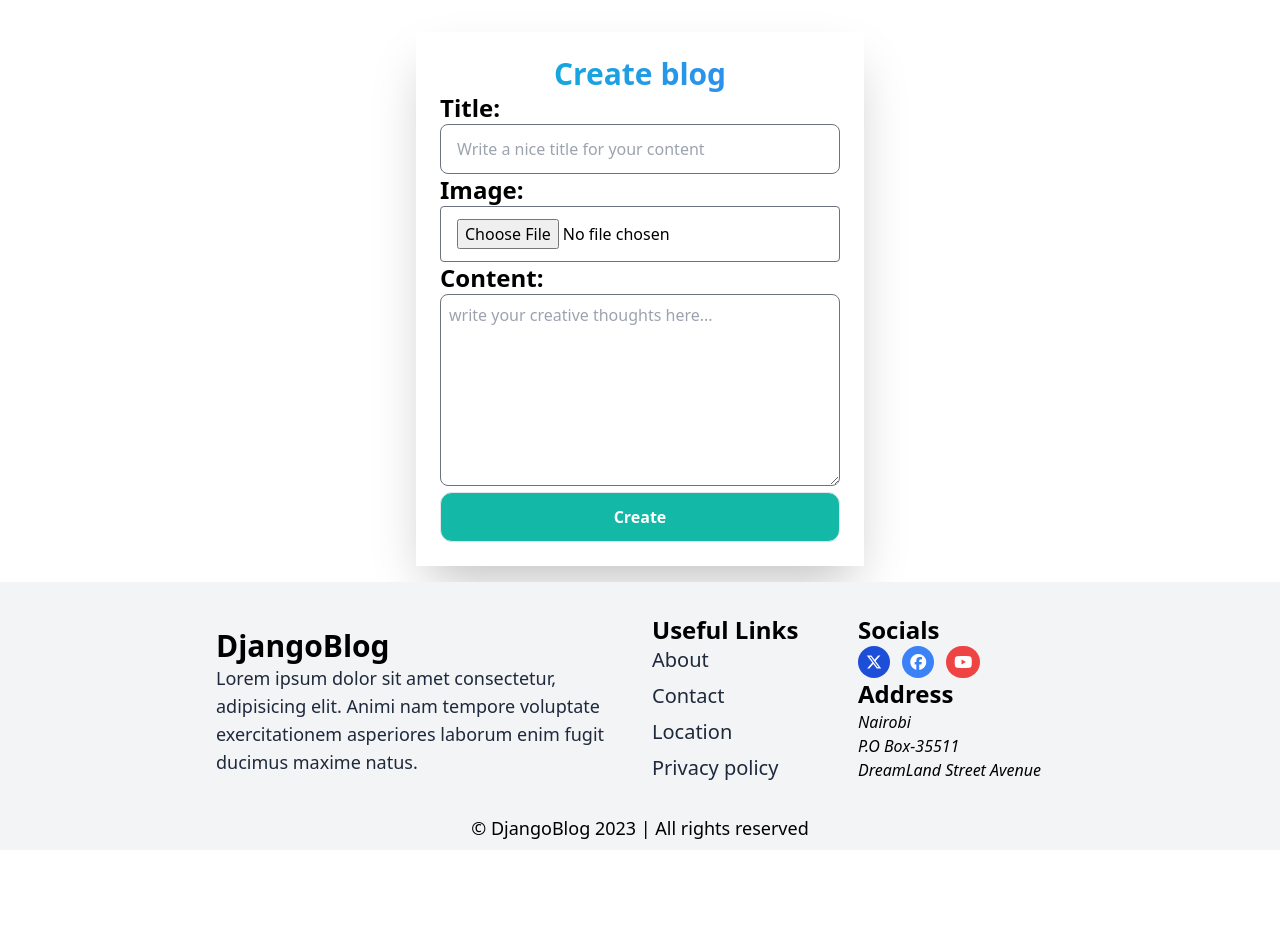
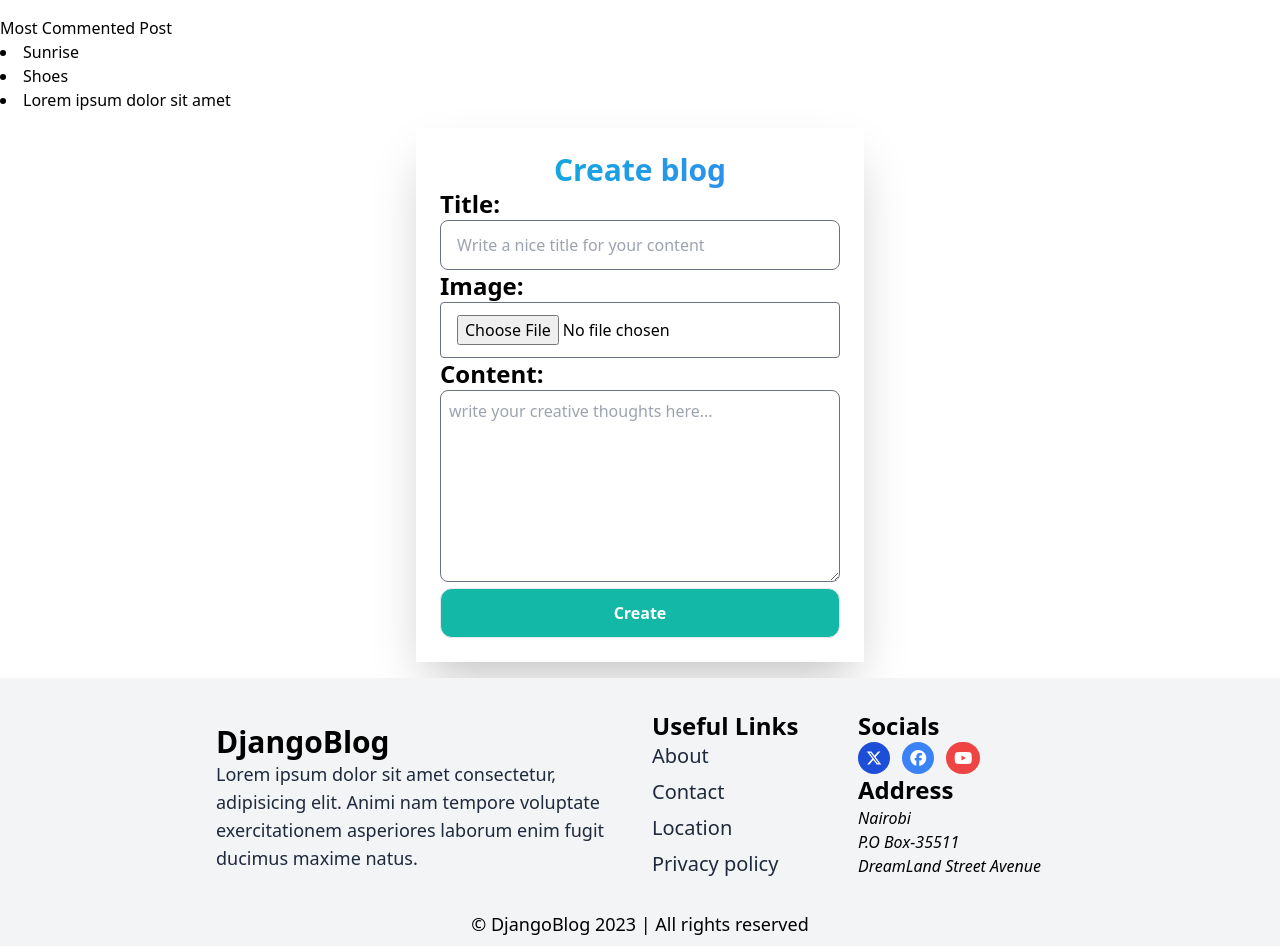
Before and after one commit to zablon-oigo/blog, a Django app: page /create/ in a window 1280 px wide. Shown: the part 85-1031 px from the top of the page. Before the commit the page ends 924 px from the top, so only its background shows below. Run offline with Django 4.2, Linux system fonts and the light colour scheme; a user stored in the database is signed in; data comes from the database, SQL or seed files in the repository; both versions use the stored data as it was after the commit; some libraries are stand-ins or nearby versions.

Commit message:
feature to  show most commented post (the first 3)

```diff
--- a/blog/templates/blog/base.html
+++ b/blog/templates/blog/base.html
@@ -1,3 +1,4 @@
+{% load blog_tags %}
 <!DOCTYPE html>
 <html lang="en">
 <head>
@@ -73,7 +74,21 @@
             {% endfor %}
             {% endif %}
           </div>
+          <div class="">
+            {% comment %}
+            <p class="text-xl">We have {% total_post %} so far</p>
 
+            <h3>Latest Post</h3>
+            <p>{% show_latest_post 3 %}</p>
+            {% endcomment %}
+            <h3>Most Commented Post</h3>
+            {% get_most_commented_post as most_commented_post %}
+            {% for post in most_commented_post %}
+            <li>
+                <a href="{{post.get_absolute_url}}" class="">{{post.title}}</a>
+            </li>
+            {% endfor %}
+          </div>
         {% block content %}
         {% endblock %}
     </main>
--- a/blog/templates/blog/latest_post.html
+++ b/blog/templates/blog/latest_post.html
@@ -1,4 +1,6 @@
-
-{% for post latest_post %}
+{% extends 'blog/base.html'%}
+{% block content %}
+{% for post in latest_post %}
 <p class="text-xl"><a href="{{post.get_absolute_url}}">{{post.title}}</a></p>
 {% endfor %}
+{% endblock %}
--- /dev/null
+++ b/blog/templatetags/blog_tags.py
@@ -0,0 +1,29 @@
+from django import template
+from blog.models import Post
+from django.db.models import Count
+# from django.utils.safestring import mark_safe
+# import markdown
+register=template.Library()
+
+# creating a simple tag to return a string of the number of articles published
+@register.simple_tag
+def total_post():
+    return Post.objects.all().count()
+
+# Creating an inclusion tag to show the latest Post redered using a template
+@register.inclusion_tag('blog/latest_post.html')
+def show_latest_post(count=5):
+    latest_post=Post.objects.all().order_by('-published_at')[:count]
+    return {'latest_post':latest_post}
+
+# Create a template that return a Queryset for the most commented Post
+@register.simple_tag
+def get_most_commented_post(count=3):
+    return Post.objects.annotate(
+        total_comments=Count('comments')
+    ).order_by('-total_comments')[:count]
+
+# creating a template filter to support markdown syntax
+# @register.filter(name='markdown')
+# def markdown_format(text):
+#     return mark_safe(markdown.markdown(text))
```
Also changed, not shown: blog/templates/templatetags/blog_tags.py (deleted, +0 -28 lines), blog/templatetags/__init__.py (added), db.sqlite3.
